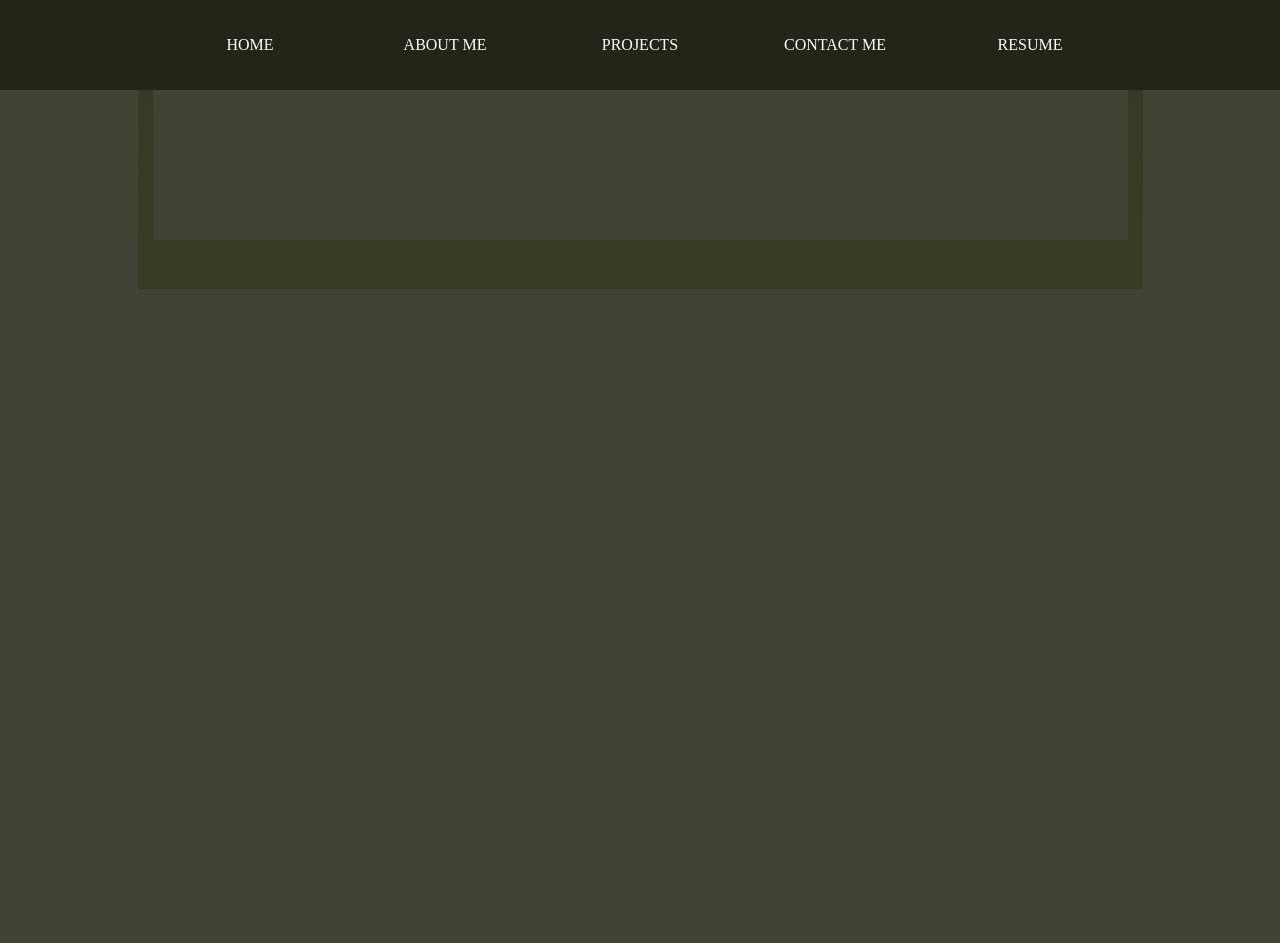
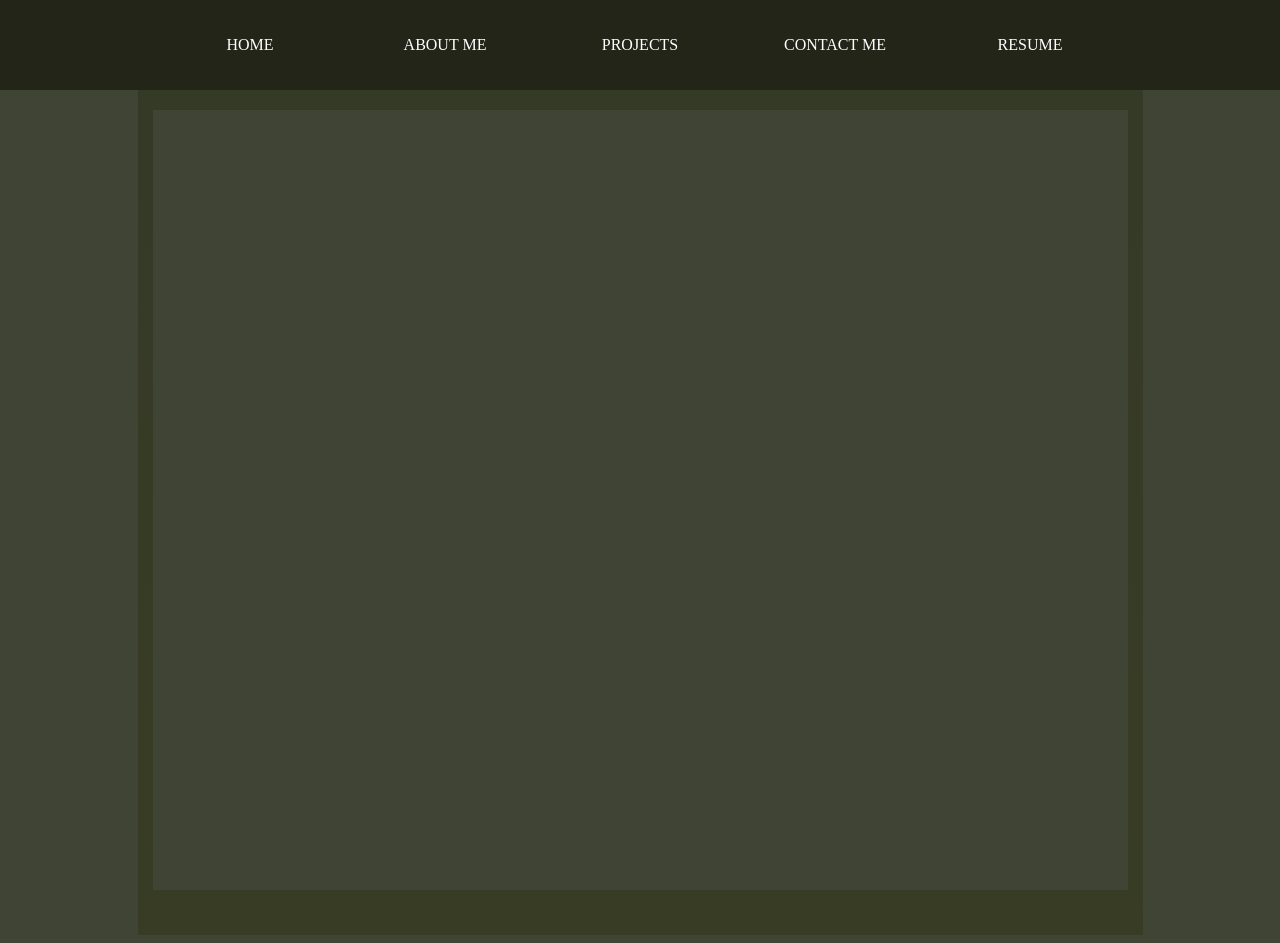
Before and after one commit to andrewkozinski/andrewkozinski.github.io, a React (Vite) app: page /resume in a window 1280 px wide. Before the commit the page ends 800 px from the top, so only its background shows below. Built offline with nearby package versions, Linux system fonts and the light colour scheme; a web font is replaced by a local one.

Commit message:
Added stylings to iframe to hopefully be better

```diff
--- a/src/routes/Resume.tsx
+++ b/src/routes/Resume.tsx
@@ -7,13 +7,13 @@ const Resume = () => {
     return (
         <>
             <Navbar />
-            <div className="main-body" id="main-body">
+            <div className="main-body" id="main-body" style={{ height: "100vh", overflow: "hidden" }}>
                 <iframe
                     src={ResumePdf}
                     width="100%"
                     height="100%"
                     title="Resume"
-                    style={{border: "none"}}
+                    style={{ border: "none", marginTop: "20px", height: "calc(100vh - 20px)" }}
                 />
             </div>
         </>
```
